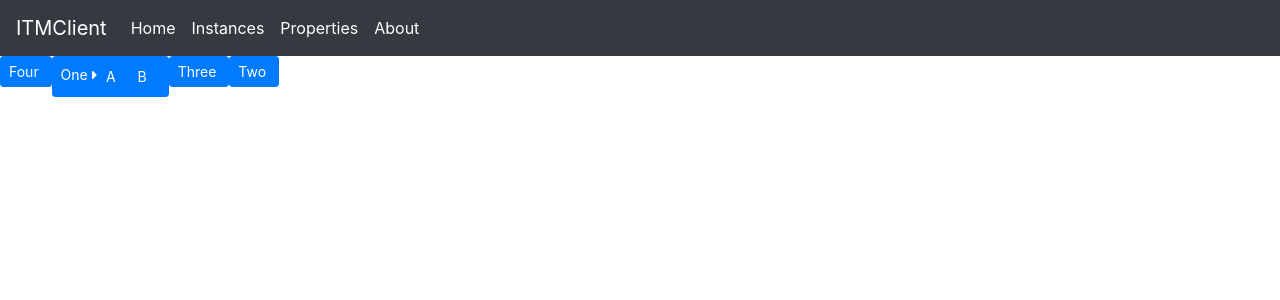
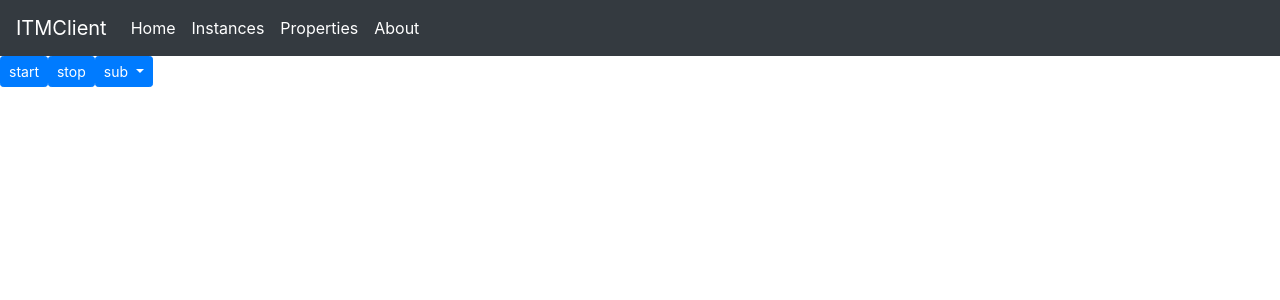
Before and after one commit to peradus/ngitmclient, an Angular app: page / in a window 1280 px wide. Shown: the top 300 px of the page. Built offline with nearby package versions, Linux system fonts and the light colour scheme.

Commit message:
working on submethods, not working properly

```diff
--- a/angular.json
+++ b/angular.json
@@ -27,9 +27,14 @@
               "src/assets"
             ],
             "styles": [
-              "src/styles.scss"
+              "src/styles.scss",
+              "./node_modules/bootstrap/dist/css/bootstrap.min.css"
             ],
-            "scripts": []
+            "scripts": [
+              "./node_modules/jquery/dist/jquery.slim.min.js",
+              "./node_modules/popper.js/dist/umd/popper.min.js",
+              "./node_modules/bootstrap/dist/js/bootstrap.min.js"
+            ]
           },
           "configurations": {
             "production": {
--- a/src/app/data.service.ts
+++ b/src/app/data.service.ts
@@ -77,15 +77,22 @@ export class DataService {
           name: 'sub',
           methods: {
             'one':   {
-              name: 'One',
+              name: 'one',
               methods: {
-                'A': { 'name': 'A' },
-                'B': { 'name': 'B' }
+                'A': {
+                  name: 'A',
+                  methods: {
+                    '1': { name: '1'},
+                    '2': { name: '2'},
+                    '3': { name: '3'},
+                  }
+                },
+                'B': { name: 'B' }
               }
             },
-            'two':   { 'name': 'Two'  },
-            'three': { 'name': 'Three' },
-            'four':  { 'name': 'Four' }
+            'two':   { name: 'Two'  },
+            'three': { name: 'Three' },
+            'four':  { name: 'Four' }
           }
         }
       }
@@ -150,7 +157,7 @@ export class DataService {
     let itmObjectMethods: IITMObjectMethods = itmobject.methods;
 
     while (true) {
-      if( method === '') {
+      if (method === '') {
         return itmObjectMethods;
       } else {
         const subMethod: string = this.topInstance(method);
--- a/src/app/home/home.component.html
+++ b/src/app/home/home.component.html
@@ -1,4 +1,4 @@
-<app-itmobject-methods instance='instance1' method="sub"></app-itmobject-methods>
+<app-itmobject-methods instance='instance1' method=""></app-itmobject-methods>
 
 <!--
 
--- a/src/app/itmobject-method/itmobject-method.component.html
+++ b/src/app/itmobject-method/itmobject-method.component.html
@@ -1,10 +1,24 @@
 <div class="btn-group">
-  <button type="button" class="btn btn-primary btn-sm" data-toggle="dropdown">
-    {{ method.name }}
-    <i *ngIf="method.methods" class="fas fa-caret-right"></i>
+  <div *ngIf="method.methods">
 
-    <app-itmobject-methods [instance]="instance" [method]="methodName"></app-itmobject-methods>
-  </button>
+      <div class="btn-group">
+        <button type="button" class="btn btn-primary btn-sm dropdown-toggle" data-toggle="dropdown">
+        {{ methodName }}
+        </button>
+
+        <div class="dropdown-menu">
+            <app-itmobject-methods [instance]="instance" [method]="methodName"></app-itmobject-methods>
+          </div>
+      </div>
+  </div>
+
+  <div *ngIf="!method.methods">
+      <button type="button" class="btn btn-primary btn-sm">
+        {{ method.name }}
+      </button>
+  </div>
+
+
 </div>
 
 <!-- drop down info here
--- a/src/app/itmobject-method/itmobject-method.component.ts
+++ b/src/app/itmobject-method/itmobject-method.component.ts
@@ -12,6 +12,14 @@ export class ItmobjectMethodComponent implements OnInit {
   @Input() methodName: string;
   method: IITMObjectMethod;
 
+  get baseMethod(): string  {
+    if (this.methodName !== '') {
+      return this.methodName + '/';
+    } else {
+      return '';
+    }
+  }
+
   constructor(private dataservice: DataService) { }
 
   ngOnInit() {
--- a/src/index.html
+++ b/src/index.html
@@ -9,11 +9,6 @@
 
   <link rel="icon" type="image/x-icon" href="favicon.ico">
 
-  <link rel="stylesheet" href="https://stackpath.bootstrapcdn.com/bootstrap/4.2.1/css/bootstrap.min.css"
-        integrity="sha384-GJzZqFGwb1QTTN6wy59ffF1BuGJpLSa9DkKMp0DgiMDm4iYMj70gZWKYbI706tWS" crossorigin="anonymous">
-
-  <script defer src="https://use.fontawesome.com/releases/v5.0.8/js/all.js"></script>
-
 </head>
 <body>
   <app-root></app-root>
```
Also changed, not shown: package.json (+24 -21 lines), src/app/itmobject-methods/itmobject-methods.component.html (line endings or trailing spaces), 1 other file (tests, documents, lock files or other folders).
